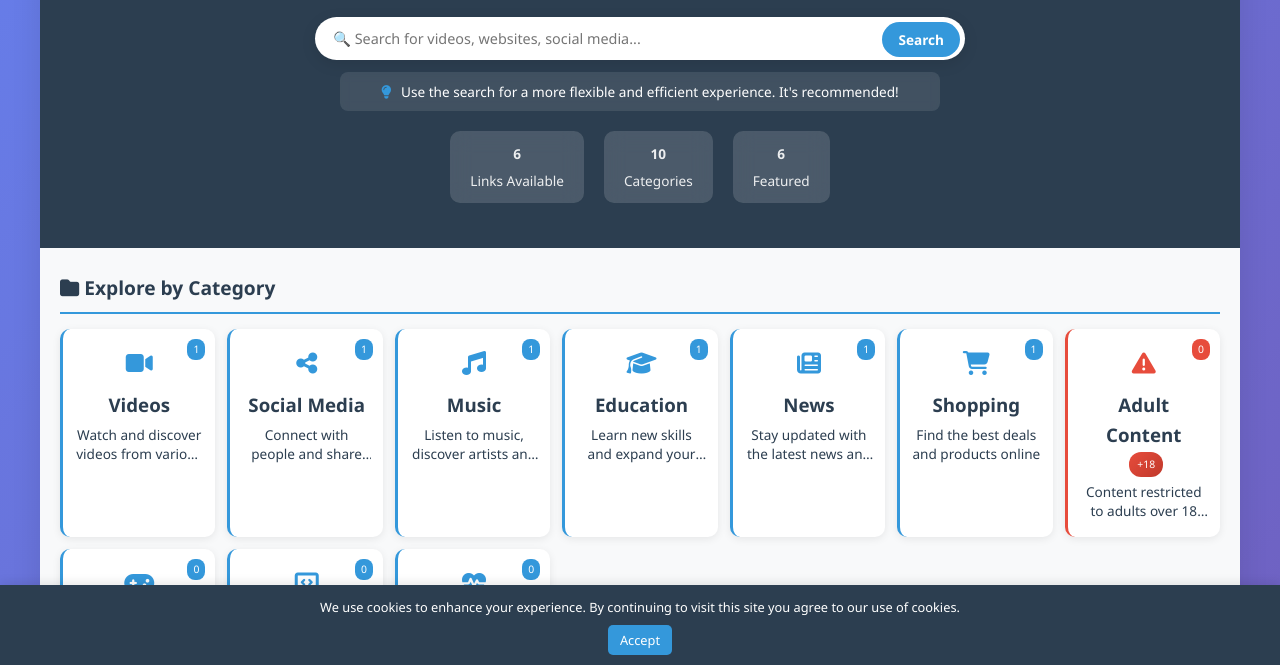
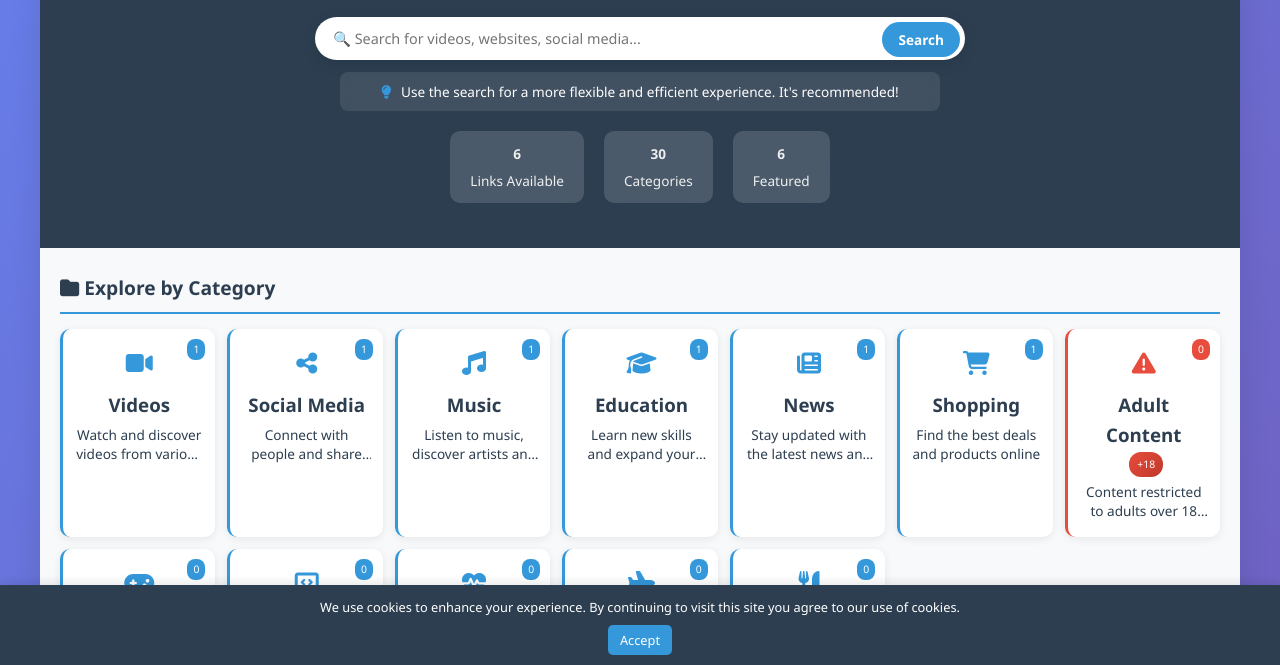
Before and after one commit to amisse1/teste, a plain HTML site: page index.html in a window 1280 px wide. Shown: the part 133-798 px from the top of the page. Drawn offline with Linux system fonts and the light colour scheme.

Commit message:
Add files via upload

```diff
--- a/index.html
+++ b/index.html
@@ -1437,7 +1437,27 @@
                 { id: 7, name: 'Conteúdo Adulto', nameEn: 'Adult Content', icon: 'fas fa-exclamation-triangle', description: 'Conteúdo restrito a adultos maiores de 18 anos', descriptionEn: 'Content restricted to adults over 18 years', count: 0, isAdult: true },
                 { id: 8, name: 'Jogos', nameEn: 'Games', icon: 'fas fa-gamepad', description: 'Jogue online e descubra novos títulos', descriptionEn: 'Play online games and discover new titles', count: 0, isAdult: false },
                 { id: 9, name: 'Tecnologia', nameEn: 'Technology', icon: 'fas fa-laptop-code', description: 'Descubra as últimas novidades em tecnologia', descriptionEn: 'Discover the latest in tech and innovation', count: 0, isAdult: false },
-                { id: 10, name: 'Saúde', nameEn: 'Health', icon: 'fas fa-heartbeat', description: 'Informações sobre saúde, bem-estar e medicina', descriptionEn: 'Information about health, wellness and medicine', count: 0, isAdult: false }
+                { id: 10, name: 'Saúde', nameEn: 'Health', icon: 'fas fa-heartbeat', description: 'Informações sobre saúde, bem-estar e medicina', descriptionEn: 'Information about health, wellness and medicine', count: 0, isAdult: false },
+                { id: 11, name: 'Viagens', nameEn: 'Travel', icon: 'fas fa-plane', description: 'Planeje suas viagens e descubra novos destinos', descriptionEn: 'Plan your trips and discover new destinations', count: 0, isAdult: false },
+                { id: 12, name: 'Comida', nameEn: 'Food', icon: 'fas fa-utensils', description: 'Descubra receitas e restaurantes', descriptionEn: 'Discover recipes and restaurants', count: 0, isAdult: false },
+                { id: 13, name: 'Esportes', nameEn: 'Sports', icon: 'fas fa-football-ball', description: 'Acompanhe esportes e atividades físicas', descriptionEn: 'Follow sports and physical activities', count: 0, isAdult: false },
+                { id: 14, name: 'Finanças', nameEn: 'Finance', icon: 'fas fa-chart-line', description: 'Invista e gerencie seu dinheiro', descriptionEn: 'Invest and manage your money', count: 0, isAdult: false },
+                { id: 15, name: 'Arte', nameEn: 'Art', icon: 'fas fa-palette', description: 'Explore artes visuais e performances', descriptionEn: 'Explore visual arts and performances', count: 0, isAdult: false },
+                { id: 16, name: 'Livros', nameEn: 'Books', icon: 'fas fa-book', description: 'Leia e descubra novos livros', descriptionEn: 'Read and discover new books', count: 0, isAdult: false },
+                { id: 17, name: 'Filmes', nameEn: 'Movies', icon: 'fas fa-film', description: 'Assista a filmes e críticas', descriptionEn: 'Watch movies and reviews', count: 0, isAdult: false },
+                { id: 18, name: 'Fotografia', nameEn: 'Photography', icon: 'fas fa-camera', description: 'Aprenda e compartilhe fotografia', descriptionEn: 'Learn and share photography', count: 0, isAdult: false },
+                { id: 19, name: 'Ciência', nameEn: 'Science', icon: 'fas fa-flask', description: 'Descubra as maravilhas da ciência', descriptionEn: 'Discover the wonders of science', count: 0, isAdult: false },
+                { id: 20, name: 'História', nameEn: 'History', icon: 'fas fa-monument', description: 'Explore a história do mundo', descriptionEn: 'Explore world history', count: 0, isAdult: false },
+                { id: 21, name: 'Natureza', nameEn: 'Nature', icon: 'fas fa-leaf', description: 'Conecte-se com a natureza e o meio ambiente', descriptionEn: 'Connect with nature and the environment', count: 0, isAdult: false },
+                { id: 22, name: 'DIY e Artesanato', nameEn: 'DIY Crafts', icon: 'fas fa-tools', description: 'Faça você mesmo e projetos de artesanato', descriptionEn: 'Do it yourself and craft projects', count: 0, isAdult: false },
+                { id: 23, name: 'Animais de Estimação', nameEn: 'Pets', icon: 'fas fa-paw', description: 'Cuidados e diversão com seus animais de estimação', descriptionEn: 'Care and fun with your pets', count: 0, isAdult: false },
+                { id: 24, name: 'Moda', nameEn: 'Fashion', icon: 'fas fa-tshirt', description: 'As últimas tendências em moda', descriptionEn: 'The latest fashion trends', count: 0, isAdult: false },
+                { id: 25, name: 'Beleza', nameEn: 'Beauty', icon: 'fas fa-spa', description: 'Dicas de beleza e cuidados pessoais', descriptionEn: 'Beauty tips and personal care', count: 0, isAdult: false },
+                { id: 26, name: 'Casa e Jardim', nameEn: 'Home Garden', icon: 'fas fa-home', description: 'Decoração e melhorias para casa e jardim', descriptionEn: 'Home and garden decoration and improvements', count: 0, isAdult: false },
+                { id: 27, name: 'Negócios', nameEn: 'Business', icon: 'fas fa-briefcase', description: 'Notícias e ferramentas para negócios', descriptionEn: 'Business news and tools', count: 0, isAdult: false },
+                { id: 28, name: 'Carros', nameEn: 'Cars', icon: 'fas fa-car', description: 'Tudo sobre carros e automóveis', descriptionEn: 'Everything about cars and automobiles', count: 0, isAdult: false },
+                { id: 29, name: 'Pais e Filhos', nameEn: 'Parenting', icon: 'fas fa-baby', description: 'Dicas e recursos para pais e filhos', descriptionEn: 'Tips and resources for parents and children', count: 0, isAdult: false },
+                { id: 30, name: 'Espiritualidade', nameEn: 'Spirituality', icon: 'fas fa-yin-yang', description: 'Exploração espiritual e religiosa', descriptionEn: 'Spiritual and religious exploration', count: 0, isAdult: false }
             ];
 
             localStorage.setItem('categories', JSON.stringify(categories));
```
